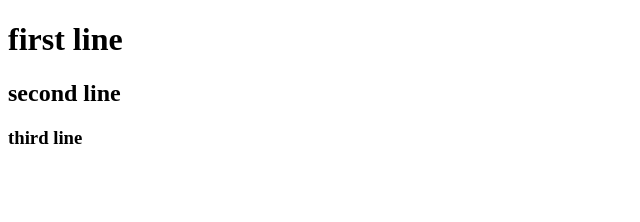
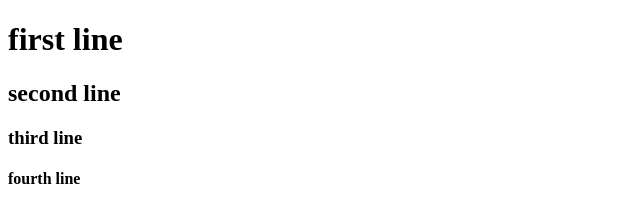
Before and after one commit to riyazshaik2/test11, a plain HTML site: page index.html in a window 1280 px wide. Shown: the full height of the page, 0-640 px from the left. Drawn offline with Linux system fonts and the light colour scheme.

Commit message:
second commit

```diff
--- a/index.html
+++ b/index.html
@@ -4,5 +4,6 @@
         <h1>first line</h1>
         <h2>second line</h2>
         <h3>third line</h3>
+        <h4>fourth line</h3>
     </body>
 </html>
```
